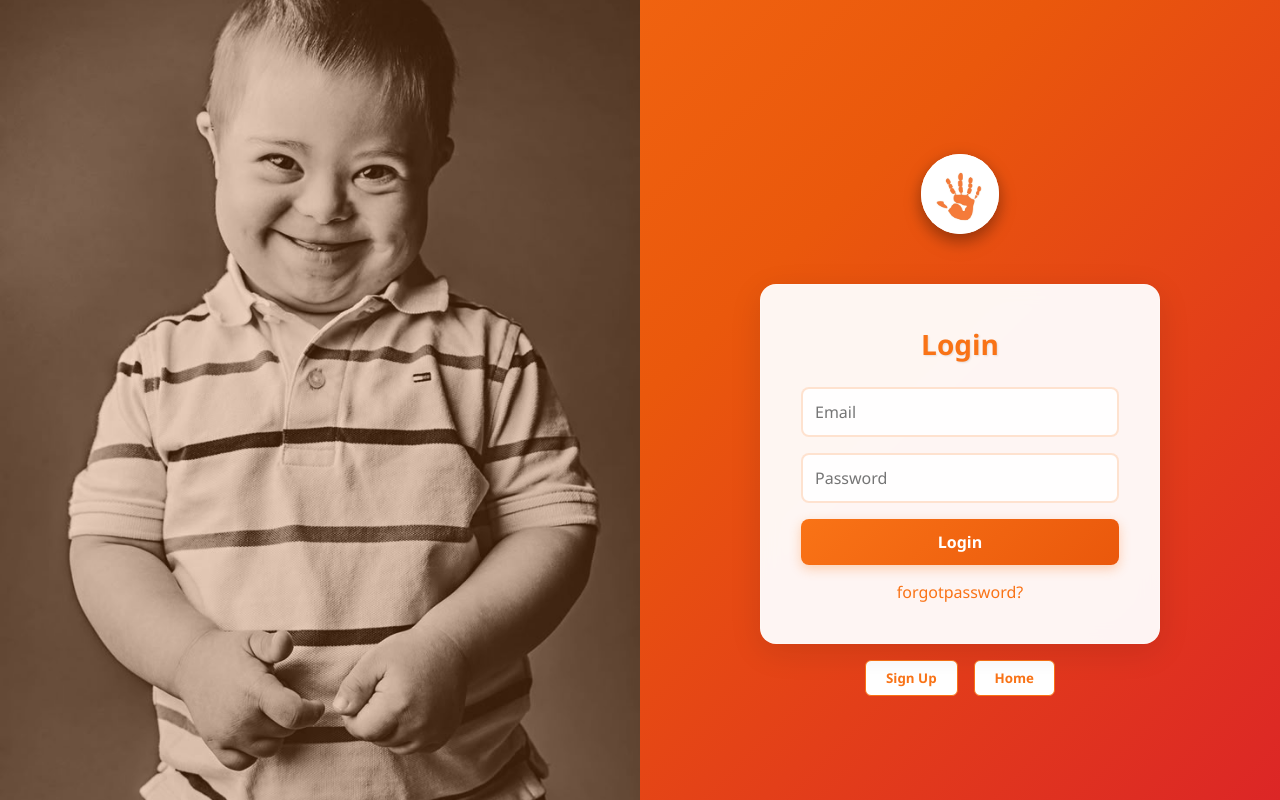
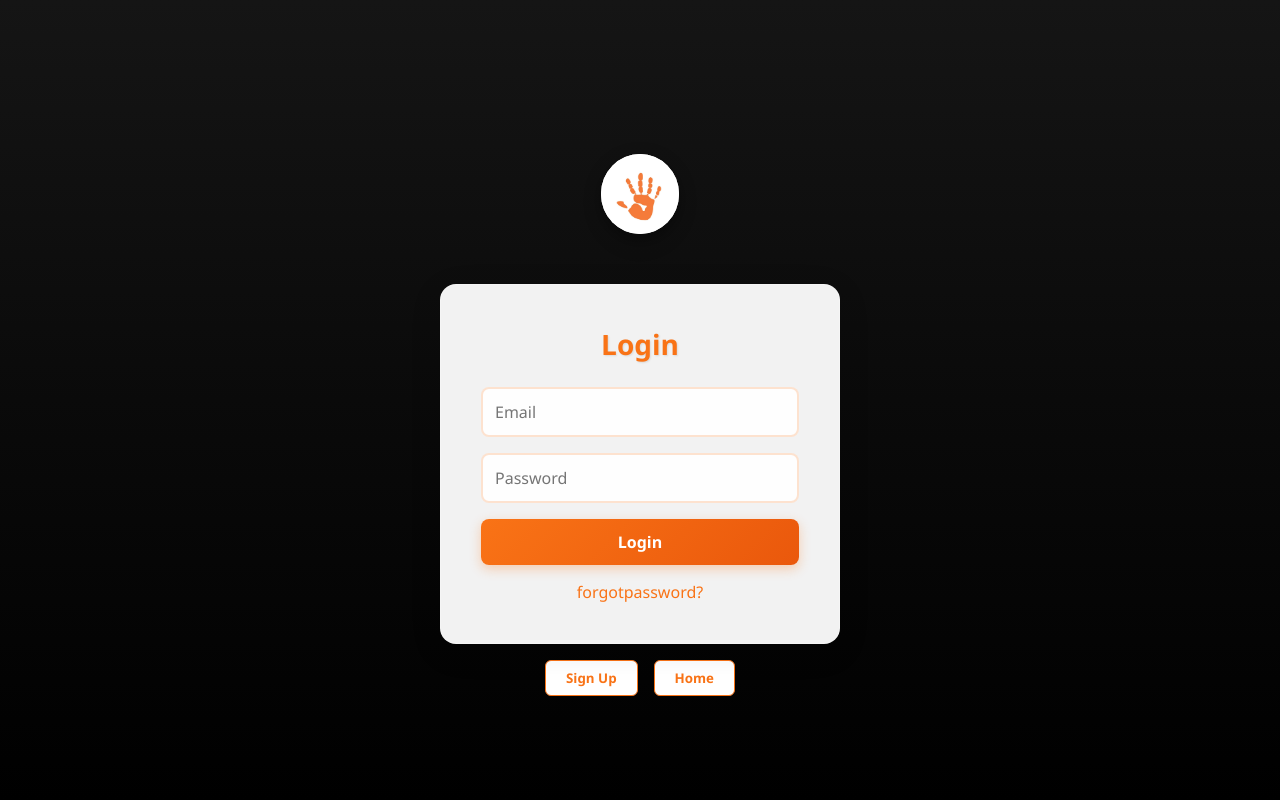
Before and after one commit to grandtheftalvin/hands2heart-platform, a React (Create React App) app in the folder my-app/: page /login in a window 1280 px wide. Built offline with nearby package versions, Linux system fonts and the light colour scheme.

Commit message:
Removed the images

```diff
--- a/my-app/src/pages/Login.css
+++ b/my-app/src/pages/Login.css
@@ -3,40 +3,14 @@
   /*min-height: 100vh; */
   height: 100vh;
   width: 100vw;
-  background: linear-gradient(135deg, #f97316 0%, #ea580c 50%, #dc2626 100%);
+  background: linear-gradient(180deg, #151515 0%, #0a0a0a 50%, #000000 100%);
+ /* background: linear-gradient(135deg, #f97316 0%, #ea580c 50%, #dc2626 100%); */
   display: flex;
   justify-content: center;
   align-items: center;
   font-family: 'Segoe UI', Tahoma, Geneva, Verdana, sans-serif;
 }
 
-.login-image {
-  width: 50vw;
-  flex: 1;
-  height: 100vh;
-  display: block;
-  position: relative;
-}
-
-.login-image::before {
-  content: '';
-  position: absolute;
-  top: 0;
-  left: 0;
-  right: 0;
-  bottom: 0;
-  background: rgba(249, 115, 22, 0.2);
-  z-index: 1;
-}
-
-.login-image img {
-  width: 100%;
-  height: 100%;
-  object-fit: cover;
-  display: block;
-  position: relative;
-  z-index: 0;
-}
 
 .logo-section {
   display: flex;
--- a/my-app/src/pages/Login.js
+++ b/my-app/src/pages/Login.js
@@ -48,9 +48,7 @@ function Login() {
   return (
     <div className="login-page">
       <ToastContainer />
-       <div className="login-image">
-      <img src={Loginimage} alt="Login" className="login-image"/>
-      </div>
+
 
       <div className="login-form-container">
       <div className="logo-section">
--- a/my-app/src/pages/Signup.css
+++ b/my-app/src/pages/Signup.css
@@ -3,41 +3,12 @@
 .signup-page {
   height: 150vh;
   width: 100vw;
-  background: linear-gradient(135deg, #f97316 0%, #ea580c 50%, #dc2626 100%);
+  background: linear-gradient(180deg, #151515 0%, #0a0a0a 50%, #000000 100%);
+  /*background: linear-gradient(135deg, #f97316 0%, #ea580c 50%, #dc2626 100%); */
   display: flex;
   justify-content: center;
   align-items: center;
   font-family: 'Segoe UI', Tahoma, Geneva, Verdana, sans-serif;
-}
-
-.login-image {
-  width: 50vw;
-  flex: 1;
-  height: 150vh;
-  display: flex;
-  align-items: center;
-  justify-content: center;
-  position: relative;
-}
-
-.login-image::before {
-  content: '';
-  position: absolute;
-  top: 0;
-  left: 0;
-  right: 0;
-  bottom: 0;
-  background: rgba(249, 115, 22, 0.2);
-  z-index: 1;
-}
-
-.login-image img {
-  width: 100%;
-  height: 100vh;
-  object-fit: contain;
-  display: block;
-  position: relative;
-  z-index: 0;
 }
 
 .logo-section {
--- a/my-app/src/pages/Signup.js
+++ b/my-app/src/pages/Signup.js
@@ -54,9 +54,6 @@ function Signup() {
   return (
   <div className="signup-page">
       <ToastContainer />
-      <div className="login-image">
-        <img src={Loginimage} alt="Log in image" className="log-in-image"/>
-      </div>
     <div className="Signup-form-container">
         <div className="logo-section">
             <img src={givingHand} alt="Giving hand logo" className="giving-hand-logo" />
```
